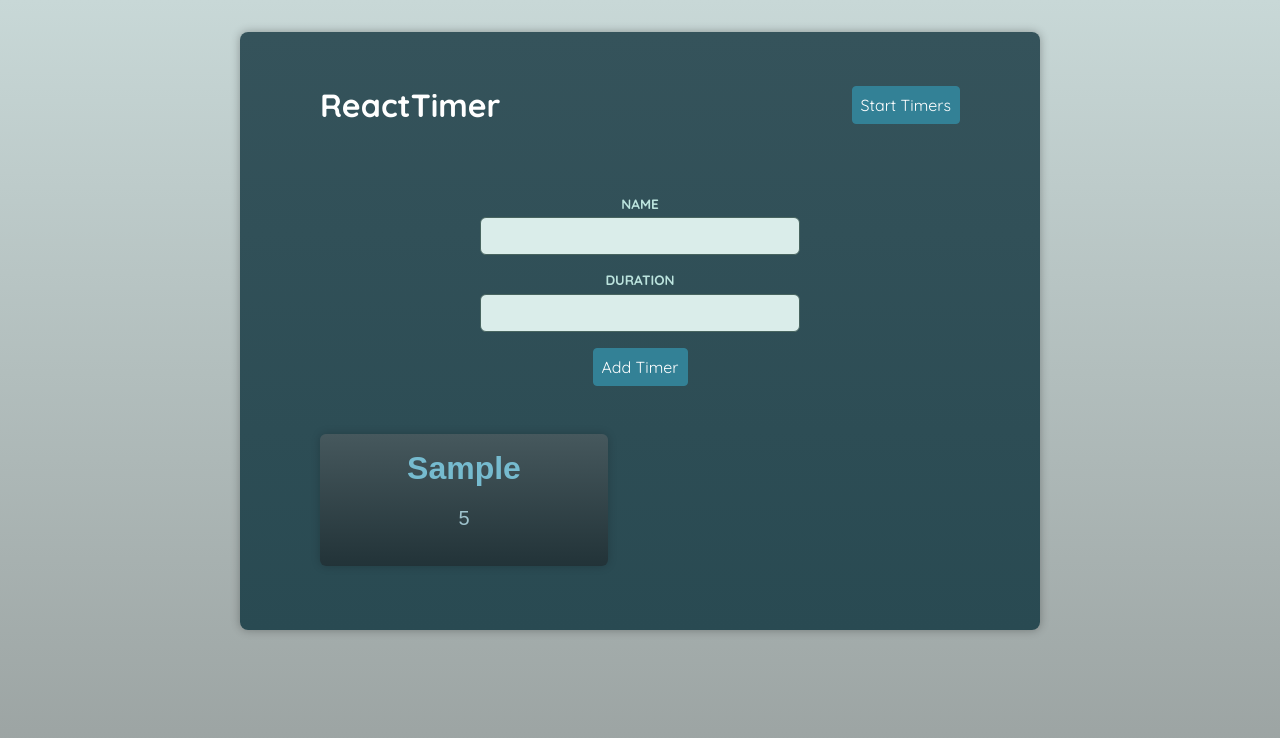
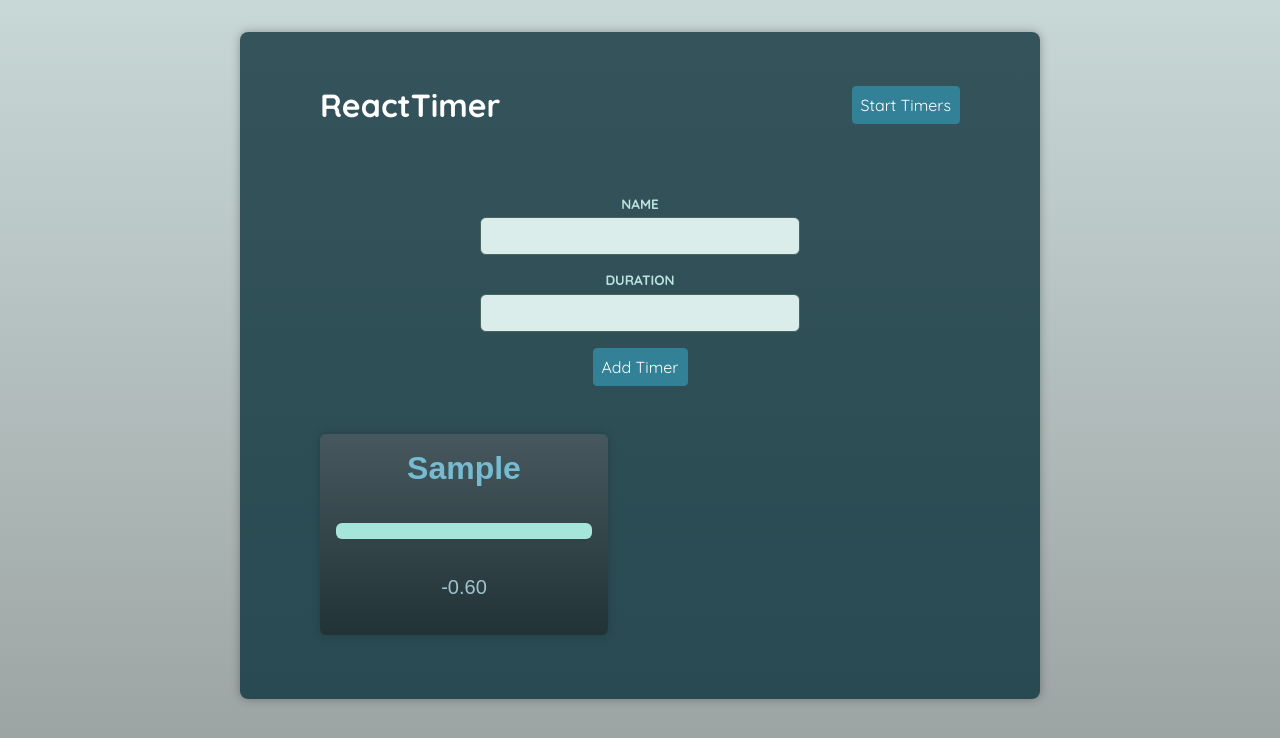
Before and after one commit to himanshm/React-New-Project, a React (Vite) app: page / in a window 1280 px wide. Both pictures are taken after typing "Sample", "5" into the empty fields and a click on the button "Add Timer". Shown: the top 738 px of the page. Built offline with nearby package versions, Linux system fonts and the light colour scheme; a web font is replaced by a local one.

Commit message:
Handle a side effect with useEffect

```diff
--- a/src/components/Timer.tsx
+++ b/src/components/Timer.tsx
@@ -1,11 +1,29 @@
+import { useEffect, useState } from 'react';
+
 import Container from './UI/Container.tsx';
 import { type Timer as TimerProps } from '../store/timers-context.tsx';
 
 const Timer = function ({ name, duration }: TimerProps) {
+  const [remainingTime, setRemainingTime] = useState(duration * 1000);
+
+  useEffect(() => {
+    setInterval(() => {
+      setRemainingTime((prevRemainingTime) => prevRemainingTime - 50);
+    }, 50);
+  }, []);
+
+  const formattedRemainingTime = (remainingTime / 1000).toFixed(2);
+
   return (
     <Container as='article'>
       <h2>{name}</h2>
-      <p>{duration}</p>
+      <p>
+        <progress
+          max={duration * 1000}
+          value={remainingTime}
+        />
+      </p>
+      <p>{formattedRemainingTime}</p>
     </Container>
   );
 };
```
